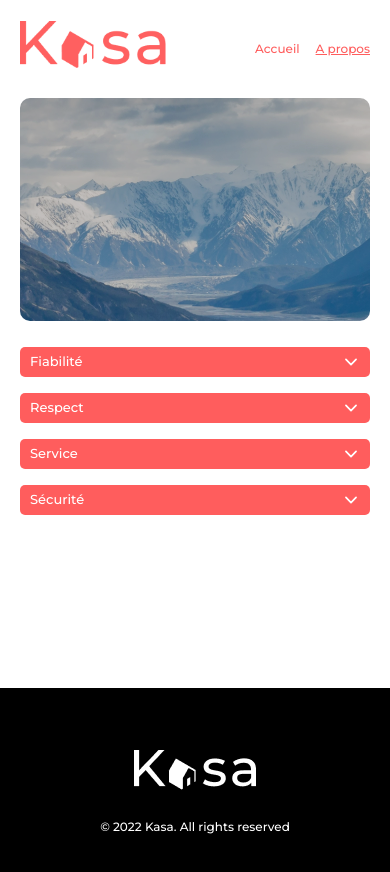
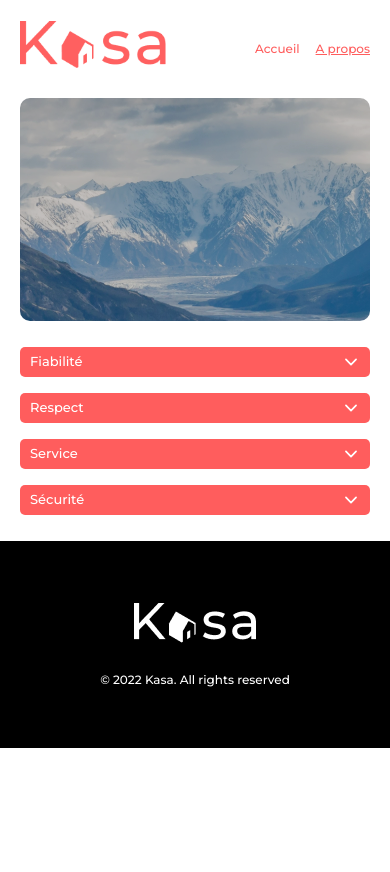
Before and after one commit to YanLAFITTE/kasa-app, a React (Create React App) app: page /about in a window 390 px wide. Shown: the top 872 px of the page. After the commit the page ends 844 px from the top, so only its background shows below. Built offline with nearby package versions, Linux system fonts and the light colour scheme.

Commit message:
refactoring

```diff
--- a/src/style/css/style.css
+++ b/src/style/css/style.css
@@ -373,7 +373,6 @@ html {
 @media only screen and (max-width: 768px) {
   .layout-main {
     padding: 0 20px;
-    min-height: 70vh;
   }
 }
 
```
Also changed, not shown: 1 other file (tests, documents, lock files or other folders).
